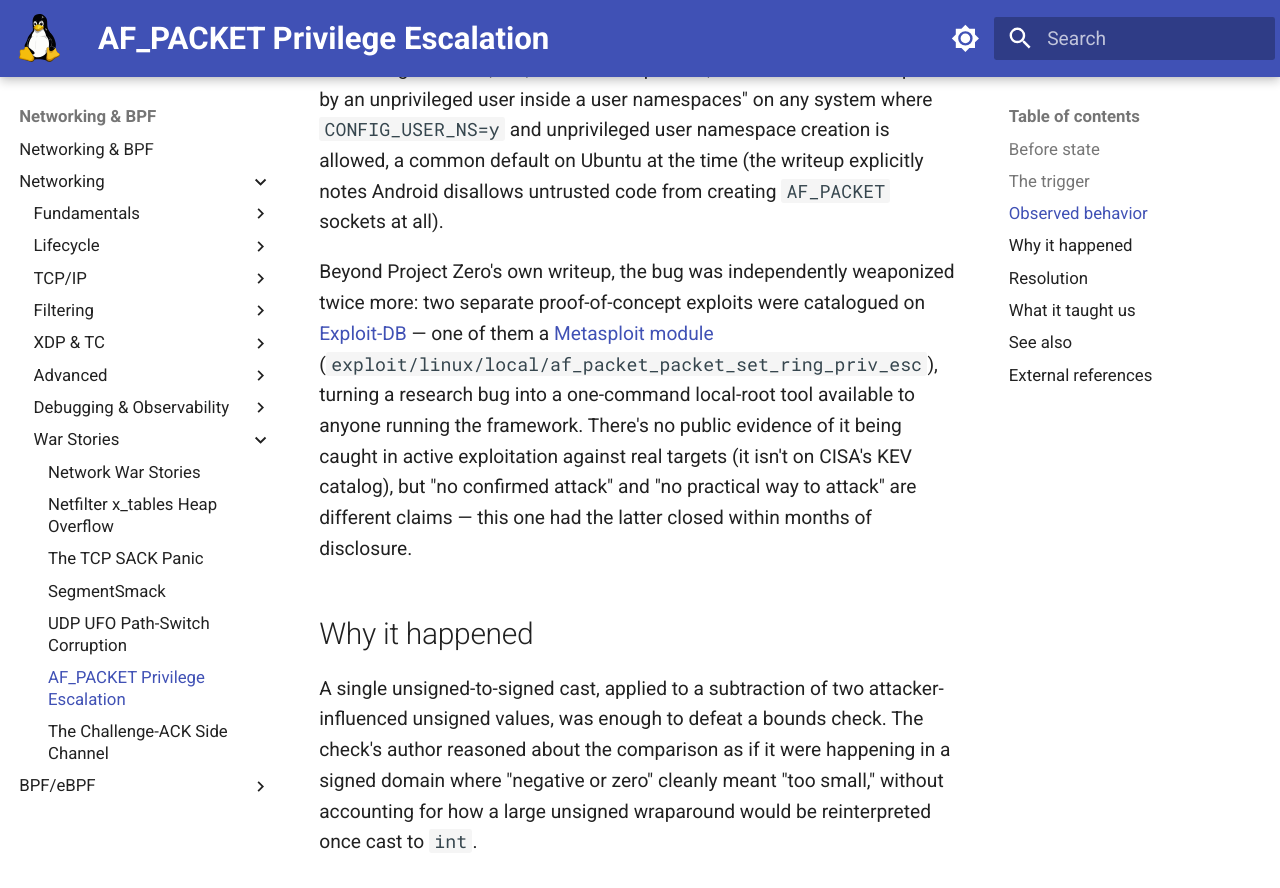
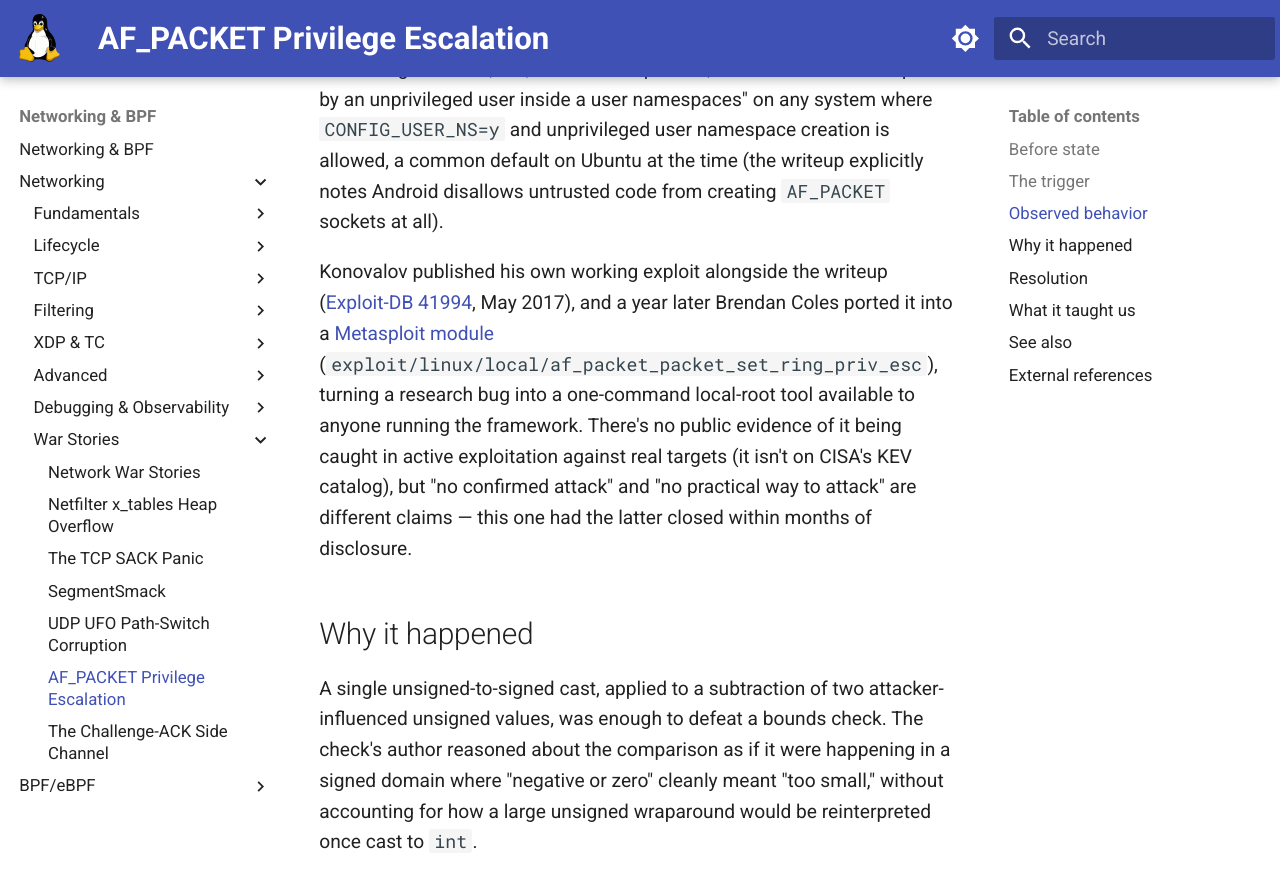
Before and after one commit to laveeshb/linux-kernel-internals, an MkDocs documentation site: the page built from docs/net/war-stories/af-packet.md, in a window 1280 px wide and 900 px high, scrolled down 1992 px. Shown: the top 888 px of the window. Built offline with MkDocs 1.6.1 and Material for MkDocs 9.7.7, drawn with Linux system fonts in a browser that asks for light colours; some of the changed text lies outside the part shown.

Commit message:
Fix round-4 finding in net/: exploit attribution overstated as independent
Both af-packet.md and udp-ufo.md described a secondary exploit tool
(Metasploit module) as an independent weaponization of the bug. In
both cases the module is an explicit port of Konovalov's own PoC, not
an independently developed exploit.

```diff
--- a/docs/net/war-stories/af-packet.md
+++ b/docs/net/war-stories/af-packet.md
@@ -30,7 +30,7 @@ The mismatch between the computed frame layout and the real block boundaries let
 
 Creating an `AF_PACKET` socket at all requires `CAP_NET_RAW` — ordinarily a meaningful barrier, but, as the writeup notes, one "which can be acquired by an unprivileged user inside a user namespaces" on any system where `CONFIG_USER_NS=y` and unprivileged user namespace creation is allowed, a common default on Ubuntu at the time (the writeup explicitly notes Android disallows untrusted code from creating `AF_PACKET` sockets at all).
 
-Beyond Project Zero's own writeup, the bug was independently weaponized twice more: two separate proof-of-concept exploits were catalogued on [Exploit-DB](https://www.exploit-db.com/exploits/44654) — one of them a [Metasploit module](https://www.exploit-db.com/exploits/44654) (`exploit/linux/local/af_packet_packet_set_ring_priv_esc`), turning a research bug into a one-command local-root tool available to anyone running the framework. There's no public evidence of it being caught in active exploitation against real targets (it isn't on CISA's KEV catalog), but "no confirmed attack" and "no practical way to attack" are different claims — this one had the latter closed within months of disclosure.
+Konovalov published his own working exploit alongside the writeup ([Exploit-DB 41994](https://www.exploit-db.com/exploits/41994), May 2017), and a year later Brendan Coles ported it into a [Metasploit module](https://www.exploit-db.com/exploits/44654) (`exploit/linux/local/af_packet_packet_set_ring_priv_esc`), turning a research bug into a one-command local-root tool available to anyone running the framework. There's no public evidence of it being caught in active exploitation against real targets (it isn't on CISA's KEV catalog), but "no confirmed attack" and "no practical way to attack" are different claims — this one had the latter closed within months of disclosure.
 
 ## Why it happened
 
@@ -76,4 +76,4 @@ Konovalov [originally posted this fix](https://lore.kernel.org/netdev/cover.1490
 - [lore.kernel.org: net/packet: fix multiple overflow issues in ring buffers (v1)](https://lore.kernel.org/netdev/cover.1490709552.git.andreyknvl@google.com/) — the cover-letter thread showing Willem de Bruijn's request to split the minimal overflow fix from the broader ring-buffer cleanup
 - [lore.kernel.org: v2, the trimmed three-patch series](https://lore.kernel.org/netdev/cover.1490796500.git.andreyknvl@google.com/) — the resubmission David Miller actually merged
 - [Project Zero: Exploiting the Linux kernel via packet sockets](https://projectzero.google/2017/05/exploiting-linux-kernel-via-packet.html) — Andrey Konovalov's writeup of CVE-2017-7308
-- [Exploit-DB 41994](https://www.exploit-db.com/exploits/41994) and [44654](https://www.exploit-db.com/exploits/44654) — two independently catalogued local-root exploits; 44654 is a Metasploit module
+- [Exploit-DB 41994](https://www.exploit-db.com/exploits/41994) and [44654](https://www.exploit-db.com/exploits/44654) — Konovalov's own C exploit, published with the Project Zero writeup, and Brendan Coles's Metasploit port of it
```
Also changed, not shown: docs/net/war-stories/udp-ufo.md (+1 -1 lines).
